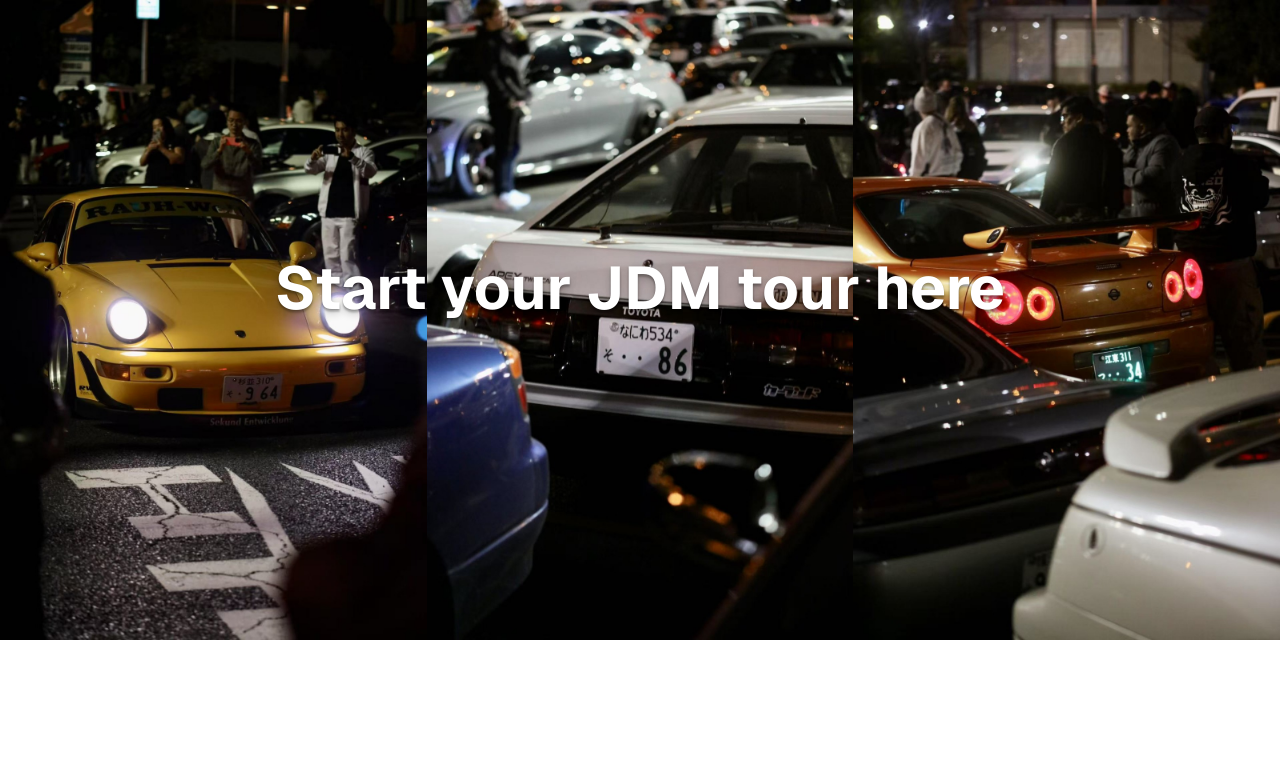
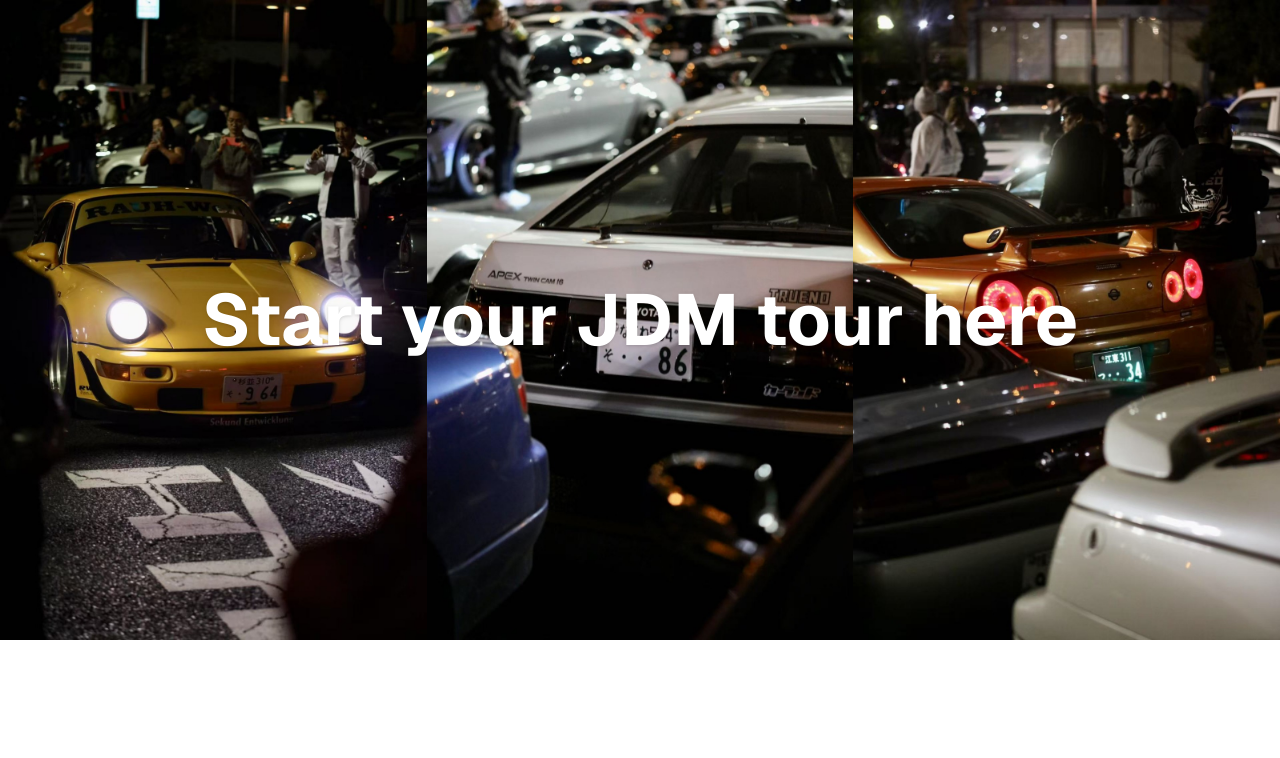
Before and after one commit to zhangzhikaii/daikoku_lp, a Next.js app: page /daikoku/about in a window 1280 px wide. Shown: the top 758 px of the page. Built offline with nearby package versions, Linux system fonts and the light colour scheme.

Commit message:
fix: cover responsive

```diff
--- a/src/app/daikoku/about/page.tsx
+++ b/src/app/daikoku/about/page.tsx
@@ -1,60 +1,13 @@
-import Image from "next/image";
+import { AboutSection } from "@/components/daikoku/about/AboutSection";
+import { CoverSection } from "@/components/daikoku/about/CoverSection";
 
 export default function AboutPage() {
   return (
     <div className="font-sans items-center justify-items-center min-h-screen bg-white">
       <main className="flex flex-col items-center sm:items-start">
-        <div className="relative w-full">
-          <div className="flex w-full">
-            {[1, 2, 3].map((n) => (
-              <div key={n} className="w-1/3">
-                <Image
-                  src={`/cover_${n}.jpeg`}
-                  alt={`cover ${n}`}
-                  width={1066}
-                  height={1600}
-                  className="w-full h-auto object-cover pointer-events-none"
-                  priority
-                />
-              </div>
-            ))}
-          </div>
-          <h1 className="absolute inset-0 bottom-1/10 flex items-center justify-center text-6xl text-white font-bold text-shadow-lg/20 pointer-events-none">
-            Start your JDM tour here
-          </h1>
-        </div>
-        <div className="flex flex-row px-20 py-30 gap-20">
-          <Image
-            src={`/intro.jpeg`}
-            alt={`intro`}
-            width={1566}
-            height={1600}
-            className="w-4/11 h-auto object-cover pointer-events-none"
-            priority
-          />
-          <div className="flex flex-col justify-between">
-            <h1 className="text-5xl text-black font-bold">About</h1>
-            <div>
-              <h1 className="text-xl text-black ">
-                The street racing culture in Tokyo emerged on the network of the
-                Shuto Expressway. As Japan&apos;s economy surged in the 1980s
-                and the expressway expanded, it became a haven for young
-                enthusiasts drawn to high-speed racing and custom car
-                modifications.
-              </h1>
-              <a
-                href="/daikoku/history"
-                className="text-gray-500 hover:underline"
-              >
-                More about underground racing in Tokyo→
-              </a>
-            </div>
-            <h1 className="text-xl text-black">
-              Today, while the days of reckless speeding have faded, the spirit
-              of the culture still lives on.
-            </h1>
-          </div>
-        </div>
+        <CoverSection />
+
+        <AboutSection />
       </main>
     </div>
   );
--- /dev/null
+++ b/src/components/daikoku/about/AboutSection/index.tsx
@@ -0,0 +1,34 @@
+import Image from "next/image";
+
+export const AboutSection: React.FC = () => {
+  return (
+    <div className="flex flex-row px-20 py-30 gap-20">
+      <Image
+        src={`/intro.jpeg`}
+        alt={`intro`}
+        width={1566}
+        height={1600}
+        className="w-4/11 h-auto object-cover pointer-events-none"
+        priority
+      />
+      <div className="flex flex-col justify-between">
+        <h1 className="text-5xl text-black font-bold">About</h1>
+        <div>
+          <h1 className="text-xl text-black ">
+            The street racing culture in Tokyo emerged on the network of the
+            Shuto Expressway. As Japan&apos;s economy surged in the 1980s and
+            the expressway expanded, it became a haven for young enthusiasts
+            drawn to high-speed racing and custom car modifications.
+          </h1>
+          <a href="/daikoku/history" className="text-gray-500 hover:underline">
+            More about underground racing in Tokyo→
+          </a>
+        </div>
+        <h1 className="text-xl text-black">
+          Today, while the days of reckless speeding have faded, the spirit of
+          the culture still lives on.
+        </h1>
+      </div>
+    </div>
+  );
+};
--- /dev/null
+++ b/src/components/daikoku/about/CoverSection/index.tsx
@@ -0,0 +1,50 @@
+"use client";
+
+import Image from "next/image";
+import React, { useEffect, useState } from "react";
+
+export const CoverSection: React.FC = () => {
+  const [show, setShow] = useState(false);
+  useEffect(() => setShow(true), []);
+  return (
+    <div className="relative w-full">
+      <div className="grid grid-cols-1 sm:grid-cols-3">
+        <Image
+          src={`/cover_1.jpeg`}
+          alt={`cover 1`}
+          width={1066}
+          height={1600}
+          className="hidden sm:block w-full h-auto object-cover pointer-events-none"
+          priority
+        />
+        <Image
+          src={`/cover_2.jpeg`}
+          alt={`cover 2`}
+          width={1066}
+          height={1600}
+          className="hidden sm:block w-full h-auto object-cover pointer-events-none"
+          priority
+        />
+        <Image
+          src={`/cover_3.jpeg`}
+          alt={`cover 3`}
+          width={1066}
+          height={1600}
+          className="w-full h-auto object-cover pointer-events-none"
+          priority
+        />
+      </div>
+      <h1
+        className={[
+          "absolute inset-0 flex items-center justify-center text-white font-bold drop-shadow pointer-events-none text-6xl lg:text-7xl",
+          "transition-all duration-2000 ease-out",
+          show ? "opacity-100 translate-x-0" : "opacity-0 translate-x-[-5rem]",
+        ].join(" ")}
+      >
+        Start your <br className="md:hidden" />
+        JDM tour <br className="md:hidden" />
+        here
+      </h1>
+    </div>
+  );
+};
```
Also changed, not shown: next.config.ts (+2 -3 lines).
